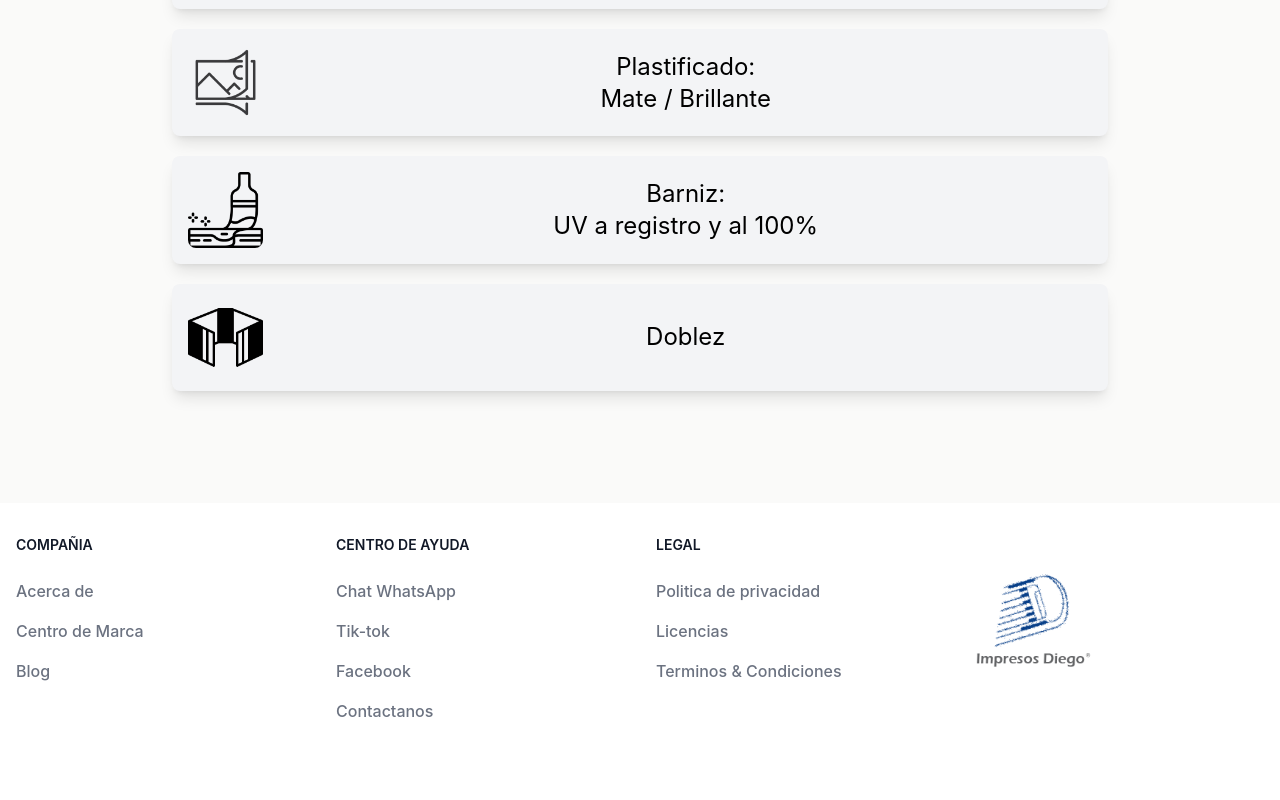
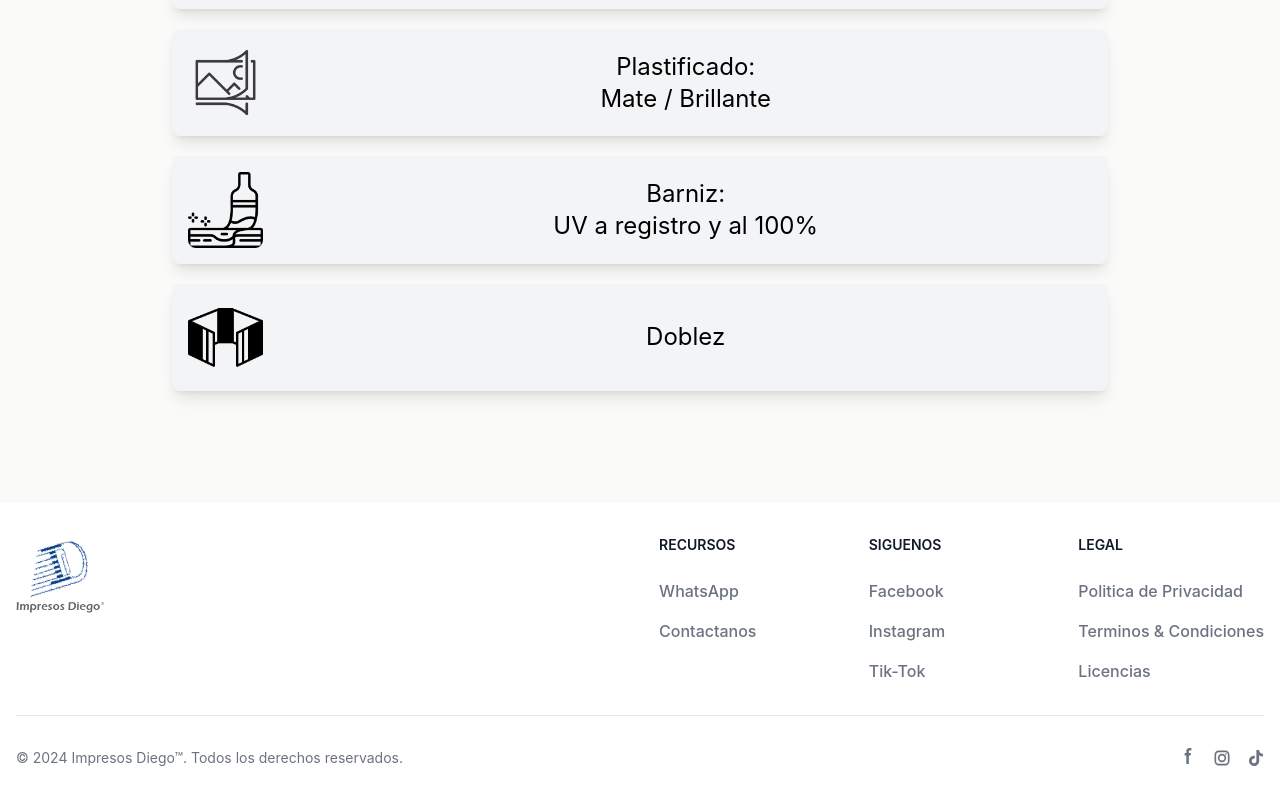
Before and after one commit to EmilioPG13/Impresos-Diego, a React (Vite) app: page / in a window 1280 px wide. Shown: the part 2988-3788 px from the top of the page. Before the commit the page ends 3759 px from the top, so only its background shows below. Built offline with nearby package versions, Linux system fonts and the light colour scheme.

Commit message:
♻️ Refactor Footer component to update layout and add social media links

```diff
--- a/src/components/Footer.jsx
+++ b/src/components/Footer.jsx
@@ -1,38 +1,36 @@
 import Logo from '../images/icons/ID-logo.png'
 
-function Footer () {
+function Footer() {
     return (
         <footer className="bg-white dark:bg-gray-900">
-        <div className="mx-auto w-full max-w-screen-xl">
-            <div className="grid grid-cols-2 gap-8 px-4 py-6 lg:py-8 md:grid-cols-4">
+            <div className="mx-auto w-full max-w-screen-xl p-4 py-6 lg:py-8">
+                <div className="md:flex md:justify-between">
+                    <div className="mb-6 md:mb-0">
+                        <img src={Logo} className="h-20 me-3" alt="Logo" />
+                    </div>
+                    <div className="grid grid-cols-2 gap-8 sm:gap-6 sm:grid-cols-3">
                         <div>
-                    <h2 className="mb-6 text-sm font-semibold text-gray-900 uppercase dark:text-white">Compañia</h2>
+                            <h2 className="mb-6 text-sm font-semibold text-gray-900 uppercase dark:text-white">Recursos</h2>
                             <ul className="text-gray-500 dark:text-gray-400 font-medium">
                                 <li className="mb-4">
-                            <a href="#" className=" hover:underline">Acerca de</a>
+                                    <a href="" className="hover:underline">WhatsApp</a>
                                 </li>
-                        <li className="mb-4">
-                            <a href="#" className="hover:underline">Centro de Marca</a>
-                        </li>
-                        <li className="mb-4">
-                            <a href="#" className="hover:underline">Blog</a>
+                                <li>
+                                    <a href="" className="hover:underline">Contactanos</a>
                                 </li>
                             </ul>
                         </div>
                         <div>
-                    <h2 className="mb-6 text-sm font-semibold text-gray-900 uppercase dark:text-white">Centro de ayuda</h2>
+                            <h2 className="mb-6 text-sm font-semibold text-gray-900 uppercase dark:text-white">Siguenos</h2>
                             <ul className="text-gray-500 dark:text-gray-400 font-medium">
                                 <li className="mb-4">
-                            <a href="#" className="hover:underline">Chat WhatsApp</a>
+                                    <a href="https://www.facebook.com/profile.php?id=100067784121082" className="hover:underline ">Facebook</a>
                                 </li>
                                 <li className="mb-4">
-                            <a href="https://www.tiktok.com/@idmx.printhouse?_t=8nUzmUyoKur&_r=1" className="hover:underline">Tik-tok</a>
+                                    <a href="https://www.instagram.com/impresosdiego/" className="hover:underline">Instagram</a>
                                 </li>
-                        <li className="mb-4">
-                            <a href="https://www.facebook.com/profile.php?id=61560933800832&mibextid=LQQJ4d" className="hover:underline">Facebook</a>
-                        </li>
-                        <li className="mb-4">
-                            <a href="/contacto" className="hover:underline">Contactanos</a>
+                                <li>
+                                    <a href="https://www.tiktok.com/@impresos_diego" className="hover:underline">Tik-Tok</a>
                                 </li>
                             </ul>
                         </div>
@@ -40,23 +38,50 @@ function Footer () {
                             <h2 className="mb-6 text-sm font-semibold text-gray-900 uppercase dark:text-white">Legal</h2>
                             <ul className="text-gray-500 dark:text-gray-400 font-medium">
                                 <li className="mb-4">
-                            <a href="#" className="hover:underline">Politica de privacidad</a>
-                        </li>
-                        <li className="mb-4">
-                            <a href="#" className="hover:underline">Licencias</a>
+                                    <a href="#" className="hover:underline">Politica de Privacidad</a>
                                 </li>
                                 <li className="mb-4">
                                     <a href="#" className="hover:underline">Terminos &amp; Condiciones</a>
                                 </li>
+                                <li>
+                                    <a href="#" className="hover:underline">Licencias</a>
+                                </li>
                             </ul>
                         </div>
-                <div>
-                    <img src={Logo} alt="Company Logo" className='w-32 pt-8' />
+                    </div>
+                </div>
+                <hr className="my-6 border-gray-200 sm:mx-auto dark:border-gray-700 lg:my-8" />
+                <div className="sm:flex sm:items-center sm:justify-between">
+                    <span className="text-sm text-gray-500 sm:text-center dark:text-gray-400">© 2024 <a href="https://flowbite.com/" className="hover:underline">Impresos Diego™</a>. Todos los derechos reservados.
+                    </span>
+                    <div className="flex mt-4 sm:justify-center sm:mt-0 space-x-4">
+                        <a href="https://www.facebook.com/profile.php?id=100067784121082" className="text-gray-500 hover:text-gray-900 dark:hover:text-white" target='_blank' rel='noopener noreferrer'>
+                            <svg className="w-4 h-4 align-bottom" aria-hidden="true" xmlns="http://www.w3.org/2000/svg" fill="currentColor" viewBox="0 0 8 19">
+                                <path fillRule="evenodd" d="M6.135 3H8V0H6.135a4.147 4.147 0 0 0-4.142 4.142V6H0v3h2v9.938h3V9h2.021l.592-3H5V3.591A.6.6 0 0 1 5.592 3h.543Z" clipRule="evenodd" />
+                            </svg>
+                            <span className="sr-only">Facebook page</span>
+                        </a>
+                        <a href="https://www.instagram.com/impresosdiego/" className="text-gray-500 hover:text-gray-900 dark:hover:text-white" target='_blank' rel='noopener noreferrer'>
+                            <svg className="w-5 h-5 align-bottom" aria-hidden="true" xmlns="http://www.w3.org/2000/svg" width="24" height="24" fill="none" viewBox="0 0 24 24">
+                                <path fill="currentColor" fillRule="evenodd" d="M3 8a5 5 0 0 1 5-5h8a5 5 0 0 1 5 5v8a5 5 0 0 1-5 5H8a5 5 0 0 1-5-5V8Zm5-3a3 3 0 0 0-3 3v8a3 3 0 0 0 3 3h8a3 3 0 0 0 3-3V8a3 3 0 0 0-3-3H8Zm7.597 2.214a1 1 0 0 1 1-1h.01a1 1 0 1 1 0 2h-.01a1 1 0 0 1-1-1ZM12 9a3 3 0 1 0 0 6 3 3 0 0 0 0-6Zm-5 3a5 5 0 1 1 10 0 5 5 0 0 1-10 0Z" clip-rule="evenodd" />
+                            </svg>
+                            <span className="sr-only">Instagram page</span>
+                        </a>
+                        <a href="https://www.tiktok.com/@impresos_diego" className="text-gray-500 hover:text-gray-900 dark:hover:text-white" target='_blank' rel='noopener noreferrer'>
+                            <svg className="w-4 h-4 mt-0.5 align-bottom" aria-hidden="true" xmlns="http://www.w3.org/2000/svg" shapeRendering="geometricPrecision" textRendering="geometricPrecision" imageRendering="optimizeQuality" fill="currentColor" fillRule="evenodd" clipRule="evenodd" viewBox="0 0 449.45 515.38">
+                                <path fillRule="nonzero" d="M382.31 103.3c-27.76-18.1-47.79-47.07-54.04-80.82-1.35-7.29-2.1-14.8-2.1-22.48h-88.6l-.15 355.09c-1.48 39.77-34.21 71.68-74.33 71.68-12.47 0-24.21-3.11-34.55-8.56-23.71-12.47-39.94-37.32-39.94-65.91 0-41.07 33.42-74.49 74.48-74.49 7.67 0 15.02 1.27 21.97 3.44V190.8c-7.2-.99-14.51-1.59-21.97-1.59C73.16 189.21 0 262.36 0 352.3c0 55.17 27.56 104 69.63 133.52 26.48 18.61 58.71 29.56 93.46 29.56 89.93 0 163.08-73.16 163.08-163.08V172.23c34.75 24.94 77.33 39.64 123.28 39.64v-88.61c-24.75 0-47.8-7.35-67.14-19.96z" />
+                            </svg>
+                            <span className="sr-only">TikTok page</span>
+                        </a>
                     </div>
                 </div>
             </div>
         </footer>
+
     )
 }
 
+
+
+
 export default Footer;
```
Lines whose indentation alone changed are shown as unchanged.
